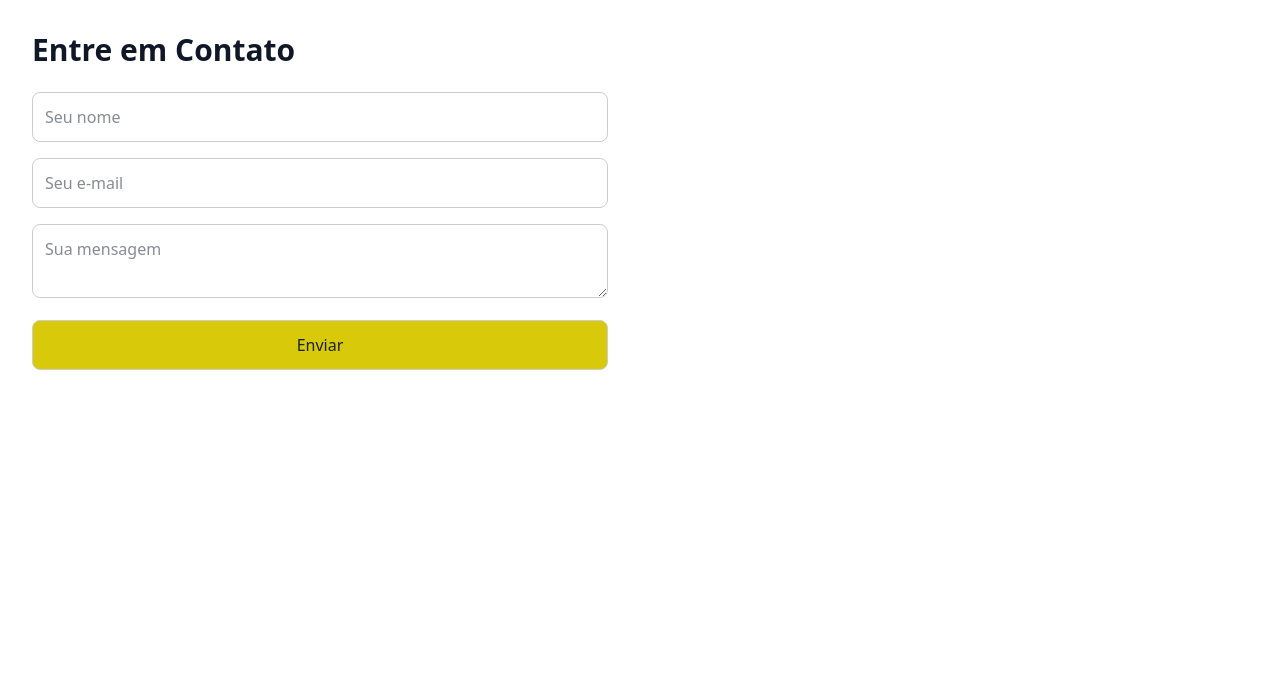
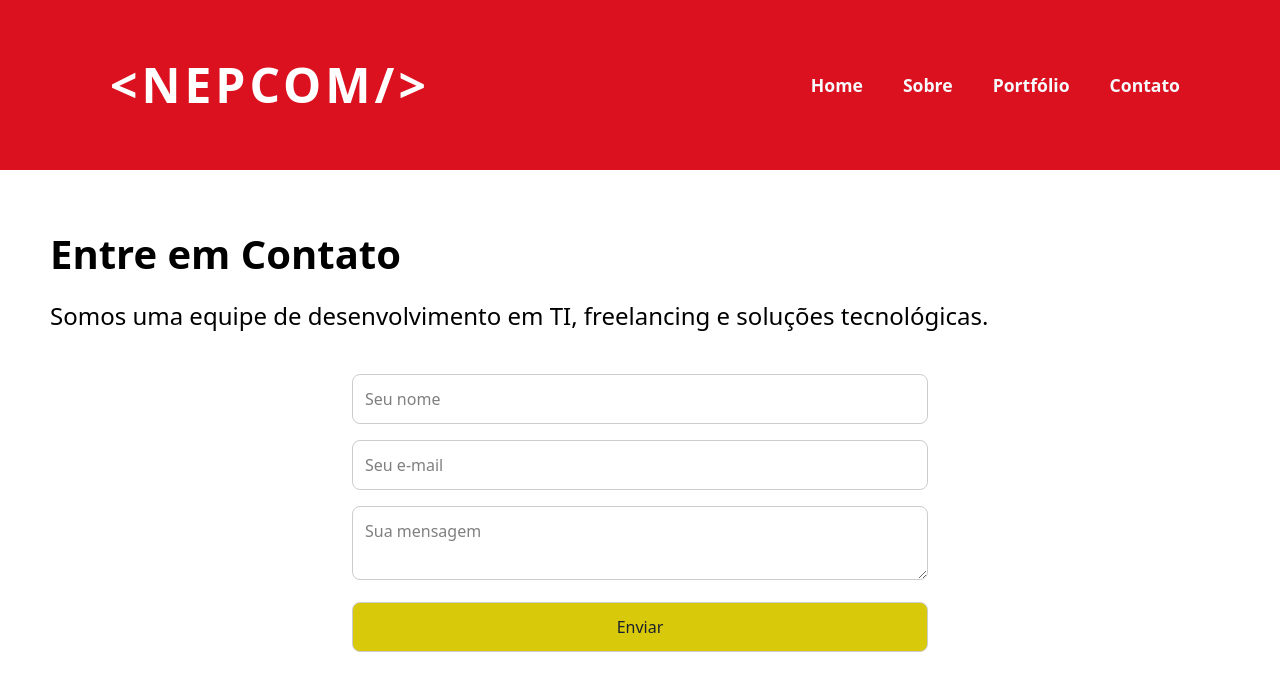
Before and after one commit to scrrpfv/nepcom-testes, a Next.js app: page /contact in a window 1280 px wide. Shown: the top 690 px of the page. Built offline with nearby package versions, Linux system fonts and the light colour scheme.

Commit message:
feat: estilo de contact, about corrigidos, página contact agora funciona por meio do formspree. Página portfolio ainda não está com o visual padronizado.

```diff
--- a/pages/about.tsx
+++ b/pages/about.tsx
@@ -1,17 +1,13 @@
-import React from 'react';
-import Head from 'next/head';
+import Header from '../components/Header';
 
 export default function About() {
   return (
-      <>
-        <Head>
-          <title>Sobre - NEPCOM</title>
-        </Head>
-        <main className="min-h-screen bg-white dark:bg-gray-900 text-gray-900 dark:text-white p-8">
-          <h1 className="text-3xl font-semibold mb-4">Sobre a NEPCOM</h1>
-          <p className="mb-2">Somos uma empresa júnior especializada em soluções tecnológicas.</p>
-          <p className="mb-2">Nosso time atua com desenvolvimento web, freelancing e consultoria em TI.</p>
-        </main>
-      </>
+    <div className='font-roboto'>
+      <Header />
+      <main className='px-[20px] py-[60px]'>
+        <h1 className='font-semibold text-size-[4rem]'>Sobre o NEPCOM</h1>
+        <p className='mt-[20px]'>Somos estudantes, não somos pacifistas, e viva a luta antiimperialista.</p>
+      </main>
+    </div>
   );
 }
--- a/pages/contact.tsx
+++ b/pages/contact.tsx
@@ -1,12 +1,54 @@
-import React from 'react';
-import Head from 'next/head';
+import Header from '../components/Header';
 
 export default function Contact() {
   return (
-    <>
-      <Head>
-        <title>Contato - NEPCOM</title>
-      </Head>
+    <div className='font-roboto'>
+      <Header />
+      <main className='px-[20px] py-[60px]'>
+        <h1 className="text-3xl font-semibold mb-4">Entre em Contato</h1>
+        <p className='mt-[20px]'>Somos uma equipe de desenvolvimento em TI, freelancing e soluções tecnológicas.</p>
+        <form
+          action="https://formspree.io/f/xanoqdbq"
+          method="POST"
+          className="space-y-4 max-w-xl mx-auto text-center mt-8"
+        >
+          <input
+            type="text"
+            name="name"
+            placeholder="Seu nome"
+            required
+            className="w-full p-2 border rounded"
+          />
+          <input
+            type="email"
+            name="email"
+            placeholder="Seu e-mail"
+            required
+            className="w-full p-2 border rounded"
+          />
+          <textarea
+            name="message"
+            placeholder="Sua mensagem"
+            required
+            className="w-full p-2 border rounded"
+          ></textarea>
+          <button
+            type="submit"
+            className="px-4 py-2 bg-yellow-500 text-white rounded hover:bg-yellow-600"
+          >
+            Enviar
+          </button>
+        </form>
+      </main>
+    </div>
+  );
+}
+
+/* This is the Contact component that includes a contact form for users to send messages.
+export default function Contact() {
+  return (
+    <div className='font-roboto'>
+      <Header />
       <main className="min-h-screen bg-white dark:bg-gray-900 text-gray-900 dark:text-white p-8">
         <h1 className="text-3xl font-semibold mb-4">Entre em Contato</h1>
         <form
@@ -42,6 +84,7 @@ export default function Contact() {
           </button>
         </form>
       </main>
-    </>
+    <div/>
   );
 }
+  */
--- a/pages/index.tsx
+++ b/pages/index.tsx
@@ -4,8 +4,8 @@ export default function Home() {
   return (
     <div className='font-roboto'>
       <Header />
-      <main className='px-[20px] py-[60px] text-center'>
-        <h2 className='font-semibold text-size-[4rem]'>Bem-vindo ao NEPCOM</h2>
+      <main className='px-[20px] py-[60px]'>
+        <h1 className='font-semibold text-size-[4rem]'>Bem-vindo ao NEPCOM</h1>
         <p className='mt-[20px]'>Somos uma equipe de desenvolvimento em TI, freelancing e soluções tecnológicas.</p>
       </main>
     </div>
--- a/pages/portfolio.tsx
+++ b/pages/portfolio.tsx
@@ -1,4 +1,6 @@
 import Link from 'next/link';
+import React from 'react';
+import Header from '../components/Header';
 
 const portfolioItems = [
   {
@@ -30,6 +32,7 @@ const portfolioItems = [
 const Portfolio = () => {
   return (
     <div className="portfolio-page">
+      <Header />
       <h2 className="portfolio-title">Nosso Portfólio</h2>
       <div className="portfolio-grid">
         {portfolioItems.map((item, index) => (
--- a/styles/globals.css
+++ b/styles/globals.css
@@ -49,15 +49,13 @@
     text-align: center;
   } */
 
-  h2 {
+  h1 {
     font-size: 2.5rem; /* Adjust the size as needed */
-    text-align: left; /* Aligns the text to the left */
     margin-left: 30px;
   }
 
   p {
     font-size: 1.5rem; /* Adjust the size as needed */
-    text-align: left; /* Aligns the text to the left */
     margin-left: 30px;
   }
 
```
